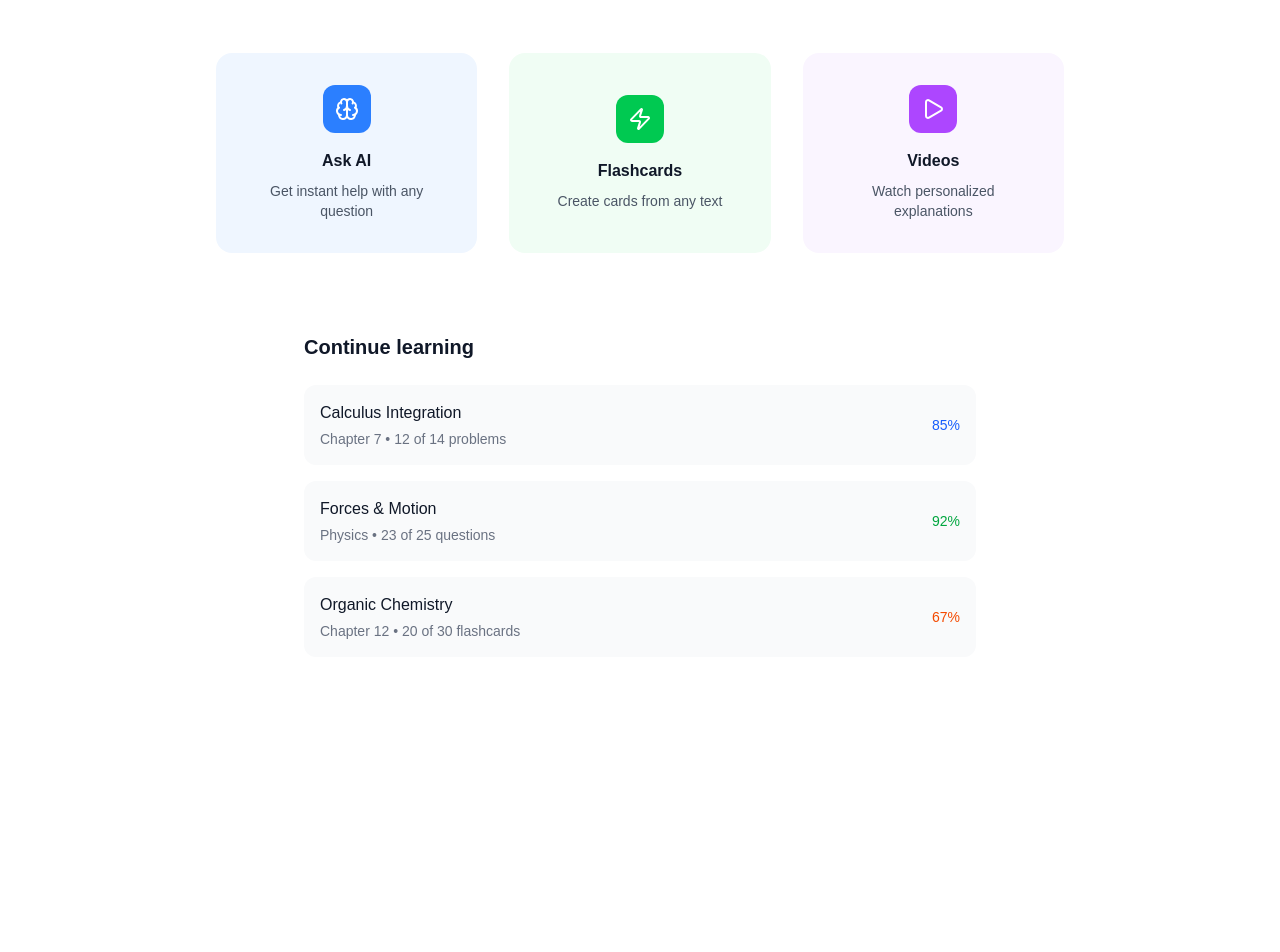
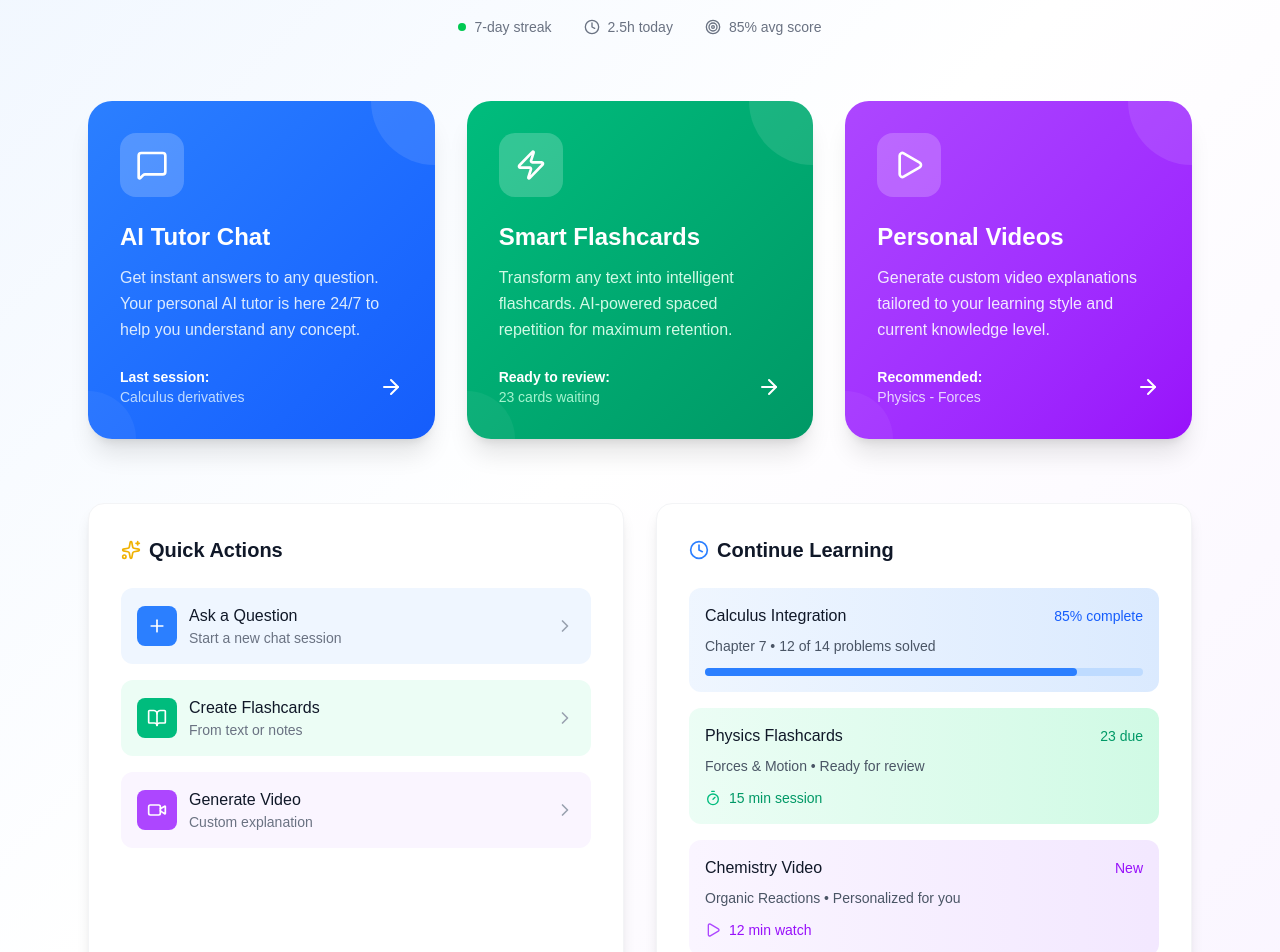
Before and after one commit to Pranavharshans/tutor.ly, a Next.js app: page /dashboard in a window 1280 px wide. Shown: the part 220-1172 px from the top of the page. Before the commit the page ends 941 px from the top, so only its background shows below. Built offline with nearby package versions, Linux system fonts and the light colour scheme.

Commit message:
Create super cool dashboard design with 3 main functions: AI chatbot, flashcards, and personalized videos - featuring gradients, animations, and modern UI

```diff
--- a/src/app/dashboard/page.tsx
+++ b/src/app/dashboard/page.tsx
@@ -1,102 +1,239 @@
 "use client";
 
-import { Brain, Zap, Play, Search, Bell, GraduationCap } from "lucide-react";
+import { Brain, Zap, Play, Search, Bell, GraduationCap, MessageSquare, ArrowRight, Plus, Clock, Star, Sparkles, Video, BookOpen, ChevronRight, Timer, Target, Award } from "lucide-react";
 
 export default function Dashboard() {
   return (
-    <div className="min-h-screen bg-white">
-      {/* Minimal Header */}
-      <header className="border-b border-gray-100 px-6 py-4">
-        <div className="max-w-4xl mx-auto flex items-center justify-between">
-          <div className="flex items-center space-x-3">
-            <div className="w-6 h-6 bg-blue-500 rounded flex items-center justify-center">
-              <GraduationCap className="w-4 h-4 text-white" />
+    <div className="min-h-screen bg-gradient-to-br from-blue-50 via-white to-purple-50">
+      {/* Header */}
+      <header className="bg-white/80 backdrop-blur-lg border-b border-gray-200/50 sticky top-0 z-50">
+        <div className="max-w-6xl mx-auto px-6 py-4">
+          <div className="flex items-center justify-between">
+            <div className="flex items-center space-x-3">
+              <div className="w-8 h-8 bg-gradient-to-r from-blue-500 to-purple-500 rounded-lg flex items-center justify-center">
+                <GraduationCap className="w-5 h-5 text-white" />
+              </div>
+              <span className="text-xl font-bold text-gray-900">tutor.ly</span>
             </div>
-            <span className="font-medium text-gray-900">tutor.ly</span>
-          </div>
 
-          <div className="flex items-center space-x-4">
-            <div className="relative">
-              <Search className="absolute left-3 top-1/2 transform -translate-y-1/2 text-gray-400 w-4 h-4" />
-              <input
-                type="text"
-                placeholder="Ask anything..."
-                className="w-80 h-10 pl-10 pr-4 bg-gray-50 border-0 rounded-lg text-sm focus:ring-2 focus:ring-blue-500 focus:bg-white"
-              />
+            <div className="flex items-center space-x-4">
+              <div className="relative">
+                <Search className="absolute left-3 top-1/2 transform -translate-y-1/2 text-gray-400 w-4 h-4" />
+                <input
+                  type="text"
+                  placeholder="Search or ask anything..."
+                  className="w-80 h-10 pl-10 pr-4 bg-gray-100/70 border-0 rounded-lg text-sm focus:ring-2 focus:ring-blue-500 focus:bg-white transition-all"
+                />
+              </div>
+              <div className="w-10 h-10 rounded-full bg-gradient-to-r from-blue-500 to-purple-500 flex items-center justify-center">
+                <span className="text-white font-semibold">S</span>
+              </div>
             </div>
-            <button className="w-8 h-8 rounded-full bg-blue-500 flex items-center justify-center">
-              <span className="text-white text-sm font-medium">S</span>
-            </button>
           </div>
         </div>
       </header>
 
-      <div className="max-w-4xl mx-auto px-6 py-16">
-        {/* Welcome */}
+      <div className="max-w-6xl mx-auto px-6 py-12">
+        {/* Welcome Section */}
         <div className="text-center mb-16">
-          <h1 className="text-3xl font-bold text-gray-900 mb-3">Good morning, Sarah</h1>
-          <p className="text-gray-600">What would you like to learn today?</p>
+          <h1 className="text-4xl font-bold text-gray-900 mb-4">
+            Welcome back, <span className="bg-gradient-to-r from-blue-600 to-purple-600 bg-clip-text text-transparent">Sarah</span>
+          </h1>
+          <p className="text-lg text-gray-600 mb-8">Choose your learning superpower</p>
+
+          {/* Quick Stats */}
+          <div className="flex items-center justify-center space-x-8 text-sm text-gray-500">
+            <div className="flex items-center space-x-2">
+              <div className="w-2 h-2 bg-green-500 rounded-full"></div>
+              <span>7-day streak</span>
+            </div>
+            <div className="flex items-center space-x-2">
+              <Clock className="w-4 h-4" />
+              <span>2.5h today</span>
+            </div>
+            <div className="flex items-center space-x-2">
+              <Target className="w-4 h-4" />
+              <span>85% avg score</span>
+            </div>
+          </div>
         </div>
 
-        {/* Main Actions */}
-        <div className="grid grid-cols-1 md:grid-cols-3 gap-8 mb-20">
-          <button className="group p-8 rounded-2xl bg-blue-50 hover:bg-blue-100 transition-colors text-center">
-            <div className="w-12 h-12 bg-blue-500 rounded-xl flex items-center justify-center mx-auto mb-4">
-              <Brain className="w-6 h-6 text-white" />
+        {/* Main Feature Cards */}
+        <div className="grid grid-cols-1 lg:grid-cols-3 gap-8 mb-16">
+          {/* AI Chatbot */}
+          <div className="group relative bg-gradient-to-br from-blue-500 to-blue-600 rounded-3xl p-8 text-white overflow-hidden cursor-pointer transform hover:scale-105 transition-all duration-300 shadow-xl hover:shadow-2xl">
+            <div className="absolute top-0 right-0 w-32 h-32 bg-white/10 rounded-full -translate-y-16 translate-x-16"></div>
+            <div className="absolute bottom-0 left-0 w-24 h-24 bg-white/5 rounded-full translate-y-12 -translate-x-12"></div>
+
+            <div className="relative z-10">
+              <div className="w-16 h-16 bg-white/20 rounded-2xl flex items-center justify-center mb-6 group-hover:scale-110 transition-transform">
+                <MessageSquare className="w-8 h-8" />
+              </div>
+
+              <h3 className="text-2xl font-bold mb-3">AI Tutor Chat</h3>
+              <p className="text-blue-100 mb-6 leading-relaxed">
+                Get instant answers to any question. Your personal AI tutor is here 24/7 to help you understand any concept.
+              </p>
+
+              <div className="flex items-center justify-between">
+                <div className="text-sm">
+                  <div className="font-semibold">Last session:</div>
+                  <div className="text-blue-200">Calculus derivatives</div>
+                </div>
+                <ArrowRight className="w-6 h-6 group-hover:translate-x-2 transition-transform" />
+              </div>
             </div>
-            <h3 className="font-semibold text-gray-900 mb-2">Ask AI</h3>
-            <p className="text-sm text-gray-600">Get instant help with any question</p>
-          </button>
+          </div>
 
-          <button className="group p-8 rounded-2xl bg-green-50 hover:bg-green-100 transition-colors text-center">
-            <div className="w-12 h-12 bg-green-500 rounded-xl flex items-center justify-center mx-auto mb-4">
-              <Zap className="w-6 h-6 text-white" />
+          {/* Flashcards */}
+          <div className="group relative bg-gradient-to-br from-emerald-500 to-emerald-600 rounded-3xl p-8 text-white overflow-hidden cursor-pointer transform hover:scale-105 transition-all duration-300 shadow-xl hover:shadow-2xl">
+            <div className="absolute top-0 right-0 w-32 h-32 bg-white/10 rounded-full -translate-y-16 translate-x-16"></div>
+            <div className="absolute bottom-0 left-0 w-24 h-24 bg-white/5 rounded-full translate-y-12 -translate-x-12"></div>
+
+            <div className="relative z-10">
+              <div className="w-16 h-16 bg-white/20 rounded-2xl flex items-center justify-center mb-6 group-hover:scale-110 transition-transform">
+                <Zap className="w-8 h-8" />
+              </div>
+
+              <h3 className="text-2xl font-bold mb-3">Smart Flashcards</h3>
+              <p className="text-emerald-100 mb-6 leading-relaxed">
+                Transform any text into intelligent flashcards. AI-powered spaced repetition for maximum retention.
+              </p>
+
+              <div className="flex items-center justify-between">
+                <div className="text-sm">
+                  <div className="font-semibold">Ready to review:</div>
+                  <div className="text-emerald-200">23 cards waiting</div>
+                </div>
+                <ArrowRight className="w-6 h-6 group-hover:translate-x-2 transition-transform" />
+              </div>
             </div>
-            <h3 className="font-semibold text-gray-900 mb-2">Flashcards</h3>
-            <p className="text-sm text-gray-600">Create cards from any text</p>
-          </button>
+          </div>
 
-          <button className="group p-8 rounded-2xl bg-purple-50 hover:bg-purple-100 transition-colors text-center">
-            <div className="w-12 h-12 bg-purple-500 rounded-xl flex items-center justify-center mx-auto mb-4">
-              <Play className="w-6 h-6 text-white" />
+          {/* Video Learning */}
+          <div className="group relative bg-gradient-to-br from-purple-500 to-purple-600 rounded-3xl p-8 text-white overflow-hidden cursor-pointer transform hover:scale-105 transition-all duration-300 shadow-xl hover:shadow-2xl">
+            <div className="absolute top-0 right-0 w-32 h-32 bg-white/10 rounded-full -translate-y-16 translate-x-16"></div>
+            <div className="absolute bottom-0 left-0 w-24 h-24 bg-white/5 rounded-full translate-y-12 -translate-x-12"></div>
+
+            <div className="relative z-10">
+              <div className="w-16 h-16 bg-white/20 rounded-2xl flex items-center justify-center mb-6 group-hover:scale-110 transition-transform">
+                <Play className="w-8 h-8" />
+              </div>
+
+              <h3 className="text-2xl font-bold mb-3">Personal Videos</h3>
+              <p className="text-purple-100 mb-6 leading-relaxed">
+                Generate custom video explanations tailored to your learning style and current knowledge level.
+              </p>
+
+              <div className="flex items-center justify-between">
+                <div className="text-sm">
+                  <div className="font-semibold">Recommended:</div>
+                  <div className="text-purple-200">Physics - Forces</div>
+                </div>
+                <ArrowRight className="w-6 h-6 group-hover:translate-x-2 transition-transform" />
+              </div>
             </div>
-            <h3 className="font-semibold text-gray-900 mb-2">Videos</h3>
-            <p className="text-sm text-gray-600">Watch personalized explanations</p>
-          </button>
+          </div>
         </div>
 
-        {/* Current Studies */}
-        <div className="max-w-2xl mx-auto">
-          <h2 className="text-xl font-semibold text-gray-900 mb-6">Continue learning</h2>
+        {/* Quick Actions & Recent Activity */}
+        <div className="grid grid-cols-1 lg:grid-cols-2 gap-8">
+          {/* Quick Actions */}
+          <div className="bg-white rounded-2xl p-8 shadow-lg border border-gray-100">
+            <h3 className="text-xl font-semibold text-gray-900 mb-6 flex items-center">
+              <Sparkles className="w-5 h-5 mr-2 text-yellow-500" />
+              Quick Actions
+            </h3>
 
-          <div className="space-y-4">
-            <div className="p-4 bg-gray-50 rounded-xl hover:bg-gray-100 transition-colors cursor-pointer">
-              <div className="flex items-center justify-between">
-                <div>
-                  <h3 className="font-medium text-gray-900">Calculus Integration</h3>
-                  <p className="text-sm text-gray-500 mt-1">Chapter 7 • 12 of 14 problems</p>
+            <div className="space-y-4">
+              <button className="w-full p-4 bg-blue-50 rounded-xl hover:bg-blue-100 transition-colors group text-left">
+                <div className="flex items-center justify-between">
+                  <div className="flex items-center space-x-3">
+                    <div className="w-10 h-10 bg-blue-500 rounded-lg flex items-center justify-center">
+                      <Plus className="w-5 h-5 text-white" />
+                    </div>
+                    <div>
+                      <div className="font-medium text-gray-900">Ask a Question</div>
+                      <div className="text-sm text-gray-500">Start a new chat session</div>
+                    </div>
+                  </div>
+                  <ChevronRight className="w-5 h-5 text-gray-400 group-hover:text-gray-600" />
                 </div>
-                <div className="text-sm font-medium text-blue-600">85%</div>
+              </button>
+
+              <button className="w-full p-4 bg-emerald-50 rounded-xl hover:bg-emerald-100 transition-colors group text-left">
+                <div className="flex items-center justify-between">
+                  <div className="flex items-center space-x-3">
+                    <div className="w-10 h-10 bg-emerald-500 rounded-lg flex items-center justify-center">
+                      <BookOpen className="w-5 h-5 text-white" />
+                    </div>
+                    <div>
+                      <div className="font-medium text-gray-900">Create Flashcards</div>
+                      <div className="text-sm text-gray-500">From text or notes</div>
+                    </div>
+                  </div>
+                  <ChevronRight className="w-5 h-5 text-gray-400 group-hover:text-gray-600" />
+                </div>
+              </button>
+
+              <button className="w-full p-4 bg-purple-50 rounded-xl hover:bg-purple-100 transition-colors group text-left">
+                <div className="flex items-center justify-between">
+                  <div className="flex items-center space-x-3">
+                    <div className="w-10 h-10 bg-purple-500 rounded-lg flex items-center justify-center">
+                      <Video className="w-5 h-5 text-white" />
+                    </div>
+                    <div>
+                      <div className="font-medium text-gray-900">Generate Video</div>
+                      <div className="text-sm text-gray-500">Custom explanation</div>
+                    </div>
+                  </div>
+                  <ChevronRight className="w-5 h-5 text-gray-400 group-hover:text-gray-600" />
+                </div>
+              </button>
+            </div>
+          </div>
+
+          {/* Recent Learning */}
+          <div className="bg-white rounded-2xl p-8 shadow-lg border border-gray-100">
+            <h3 className="text-xl font-semibold text-gray-900 mb-6 flex items-center">
+              <Clock className="w-5 h-5 mr-2 text-blue-500" />
+              Continue Learning
+            </h3>
+
+            <div className="space-y-4">
+              <div className="p-4 bg-gradient-to-r from-blue-50 to-blue-100 rounded-xl">
+                <div className="flex items-center justify-between mb-2">
+                  <h4 className="font-medium text-gray-900">Calculus Integration</h4>
+                  <span className="text-sm font-medium text-blue-600">85% complete</span>
+                </div>
+                <p className="text-sm text-gray-600 mb-3">Chapter 7 • 12 of 14 problems solved</p>
+                <div className="w-full bg-blue-200 rounded-full h-2">
+                  <div className="bg-blue-500 h-2 rounded-full" style={{ width: '85%' }}></div>
+                </div>
               </div>
-            </div>
 
-            <div className="p-4 bg-gray-50 rounded-xl hover:bg-gray-100 transition-colors cursor-pointer">
-              <div className="flex items-center justify-between">
-                <div>
-                  <h3 className="font-medium text-gray-900">Forces & Motion</h3>
-                  <p className="text-sm text-gray-500 mt-1">Physics • 23 of 25 questions</p>
+              <div className="p-4 bg-gradient-to-r from-emerald-50 to-emerald-100 rounded-xl">
+                <div className="flex items-center justify-between mb-2">
+                  <h4 className="font-medium text-gray-900">Physics Flashcards</h4>
+                  <span className="text-sm font-medium text-emerald-600">23 due</span>
                 </div>
-                <div className="text-sm font-medium text-green-600">92%</div>
+                <p className="text-sm text-gray-600 mb-3">Forces & Motion • Ready for review</p>
+                <div className="flex items-center space-x-2">
+                  <Timer className="w-4 h-4 text-emerald-500" />
+                  <span className="text-sm text-emerald-600">15 min session</span>
+                </div>
               </div>
-            </div>
 
-            <div className="p-4 bg-gray-50 rounded-xl hover:bg-gray-100 transition-colors cursor-pointer">
-              <div className="flex items-center justify-between">
-                <div>
-                  <h3 className="font-medium text-gray-900">Organic Chemistry</h3>
-                  <p className="text-sm text-gray-500 mt-1">Chapter 12 • 20 of 30 flashcards</p>
+              <div className="p-4 bg-gradient-to-r from-purple-50 to-purple-100 rounded-xl">
+                <div className="flex items-center justify-between mb-2">
+                  <h4 className="font-medium text-gray-900">Chemistry Video</h4>
+                  <span className="text-sm font-medium text-purple-600">New</span>
                 </div>
-                <div className="text-sm font-medium text-orange-600">67%</div>
+                <p className="text-sm text-gray-600 mb-3">Organic Reactions • Personalized for you</p>
+                <div className="flex items-center space-x-2">
+                  <Play className="w-4 h-4 text-purple-500" />
+                  <span className="text-sm text-purple-600">12 min watch</span>
+                </div>
               </div>
             </div>
           </div>
```
